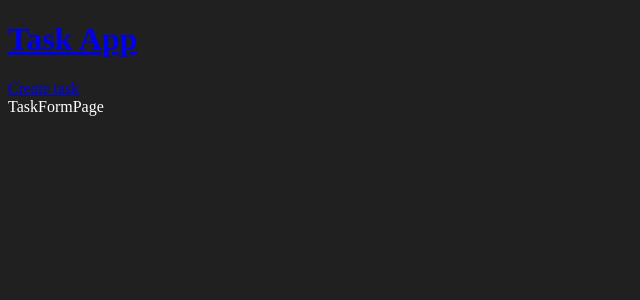
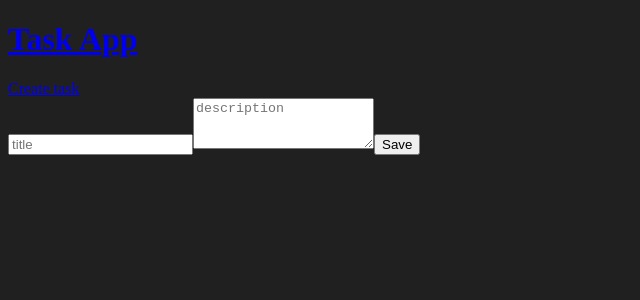
Before and after one commit to LeonelSanz/react-django-CRUD, a React (Vite) app in the folder client/: page /tasks-create in a window 1280 px wide. Shown: the top 300 px of the page, without its empty margins (0-640 px from the left). Built offline with nearby package versions, Linux system fonts and the light colour scheme.

Commit message:
Crear tareas

```diff
--- a/client/src/api/tasks.api.js
+++ b/client/src/api/tasks.api.js
@@ -1,5 +1,9 @@
 import axios from "axios";
 
-export const getAllTasks = () => {
-    return axios.get('http://localhost:8000/tasks/api/v1/tasks/')
-}
+const tasksApi = axios.create({
+    baseURL: "http://localhost:8000/tasks/api/v1/tasks/",
+});
+
+export const getAllTasks = () => tasksApi.get("/");
+
+export const createTask = (task) => tasksApi.post("/", task);
--- a/client/src/pages/TaskFormPage.jsx
+++ b/client/src/pages/TaskFormPage.jsx
@@ -1,6 +1,38 @@
+import { useForm } from "react-hook-form";
+import { createTask } from "../api/tasks.api";
+import { useNavigate } from "react-router-dom";
 
 export function TaskFormPage() {
+  const {
+    register,
+    handleSubmit,
+    formState: { errors },
+  } = useForm();
+
+  const navigate = useNavigate();
+
+  const onSubmit = handleSubmit(async (data) => {
+    await createTask(data);
+    navigate('/tasks');
+  });
+
   return (
-    <div>TaskFormPage</div>
-  )
+    <div>
+      <form onSubmit={onSubmit}>
+        <input
+          type="text"
+          placeholder="title"
+          {...register("title", { required: true })}
+        />
+        {errors.title && <span>Title is required</span>}
+        <textarea
+          rows="3"
+          placeholder="description"
+          {...register("description", { required: true })}
+        ></textarea>
+        {errors.description && <span>Description is required</span>}
+        <button>Save</button>
+      </form>
+    </div>
+  );
 }
```
